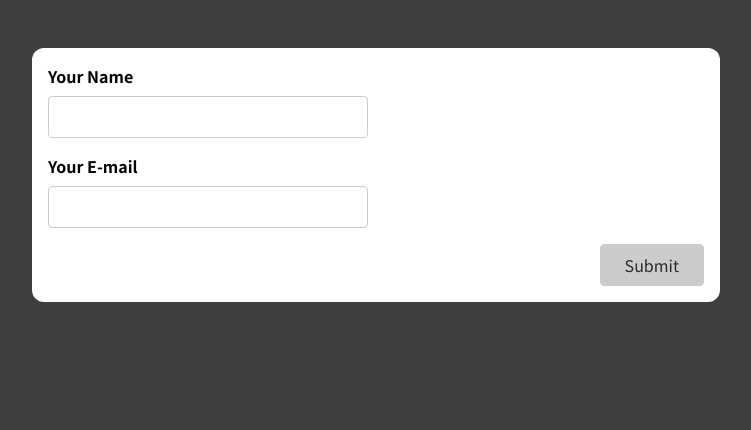
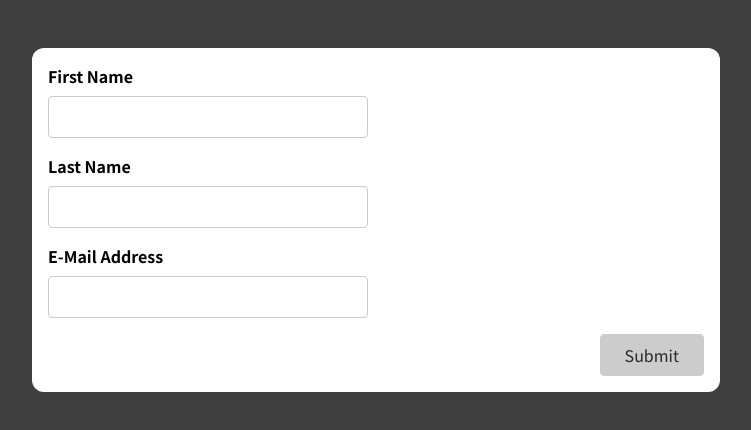
Before and after one commit to toho36/16-starting-project-forms, a React (Create React App) app: page / in a window 1280 px wide. Shown: the top 430 px of the page, without its empty margins (264-1015 px from the left). Built offline with nearby package versions, Linux system fonts and the light colour scheme.

Commit message:
209 applying hooks into a new form

```diff
--- a/src/App.js
+++ b/src/App.js
@@ -1,9 +1,9 @@
-import SimpleInput from './components/SimpleInput';
+import BasicForm from './components/BasicForm';
 
 function App() {
   return (
     <div className="app">
-      <SimpleInput />
+      <BasicForm />
     </div>
   );
 }
--- a/src/components/BasicForm.js
+++ b/src/components/BasicForm.js
@@ -1,22 +1,104 @@
+import useInput from '../hooks/use-input';
+
+const isNotEmpty = (value) => value.trim() !== '';
+const isEmail = (value) => value.includes('@');
+
 const BasicForm = (props) => {
+  const {
+    value: firstNameValue,
+    isValid: firstNameIsValid,
+    hasError: firstNameInputHasError,
+    valueChangeHandler: firstNameChangeHandler,
+    inputBlurHandler: firstNameBlurHandler,
+    reset: resetFirstName,
+  } = useInput(isNotEmpty);
+  const {
+    value: lastNameValue,
+    isValid: lastNameIsValid,
+    hasError: lastNameInputHasError,
+    valueChangeHandler: lastNameChangeHandler,
+    inputBlurHandler: lastNameBlurHandler,
+    reset: resetLastName,
+  } = useInput(isNotEmpty);
+  const {
+    value: enteredEmail,
+    isValid: enteredEmailIsValid,
+    hasError: emailInputHasError,
+    valueChangeHandler: emailChangeHandler,
+    inputBlurHandler: emailBlurHandler,
+    reset: resetEmailInput,
+  } = useInput(isEmail);
+  let formIsValid = false;
+
+  if (firstNameIsValid && lastNameIsValid && enteredEmailIsValid) {
+    formIsValid = true;
+  }
+  const submitHandler = (event) => {
+    event.preventDefault();
+    if (!formIsValid) {
+      return;
+    }
+    console.log('submitted');
+    console.log(firstNameValue, lastNameValue, enteredEmail);
+    resetEmailInput();
+    resetFirstName();
+    resetLastName();
+  };
+
+  const firstNameClasses = firstNameInputHasError
+    ? 'form-control invalid'
+    : 'form-control';
+  const lastNameClasses = lastNameInputHasError
+    ? 'form-control invalid'
+    : 'form-control';
+  const emailClasses = emailInputHasError
+    ? 'form-control invalid'
+    : 'form-control';
   return (
-    <form>
-      <div className='control-group'>
-        <div className='form-control'>
-          <label htmlFor='name'>First Name</label>
-          <input type='text' id='name' />
+    <form onSubmit={submitHandler}>
+      <div>
+        <div className={firstNameClasses}>
+          <label htmlFor="name">First Name</label>
+          <input
+            type="text"
+            id="name"
+            onChange={firstNameChangeHandler}
+            onBlur={firstNameBlurHandler}
+            value={firstNameValue}
+          />
+          {firstNameInputHasError && (
+            <p className="error-text">Please enter a first name</p>
+          )}
         </div>
-        <div className='form-control'>
-          <label htmlFor='name'>Last Name</label>
-          <input type='text' id='name' />
+        <div className={lastNameClasses}>
+          <label htmlFor="name">Last Name</label>
+          <input
+            type="text"
+            id="name"
+            onChange={lastNameChangeHandler}
+            onBlur={lastNameBlurHandler}
+            value={lastNameValue}
+          />
+          {lastNameInputHasError && (
+            <p className="error-text">Please enter a last name</p>
+          )}
         </div>
       </div>
-      <div className='form-control'>
-        <label htmlFor='name'>E-Mail Address</label>
-        <input type='text' id='name' />
+      <div className={emailClasses}>
+        <label htmlFor="name">E-Mail Address</label>
+        <input
+          type="text"
+          id="name"
+          onChange={emailChangeHandler}
+          onBlur={emailBlurHandler}
+          value={enteredEmail}
+        />
+        {emailInputHasError && (
+          <p className="error-text">Please enter a valid email adress</p>
+        )}
       </div>
-      <div className='form-actions'>
-        <button>Submit</button>
+      <div className="form-actions">
+        <button disabled={!formIsValid}>Submit</button>
       </div>
     </form>
   );
```
